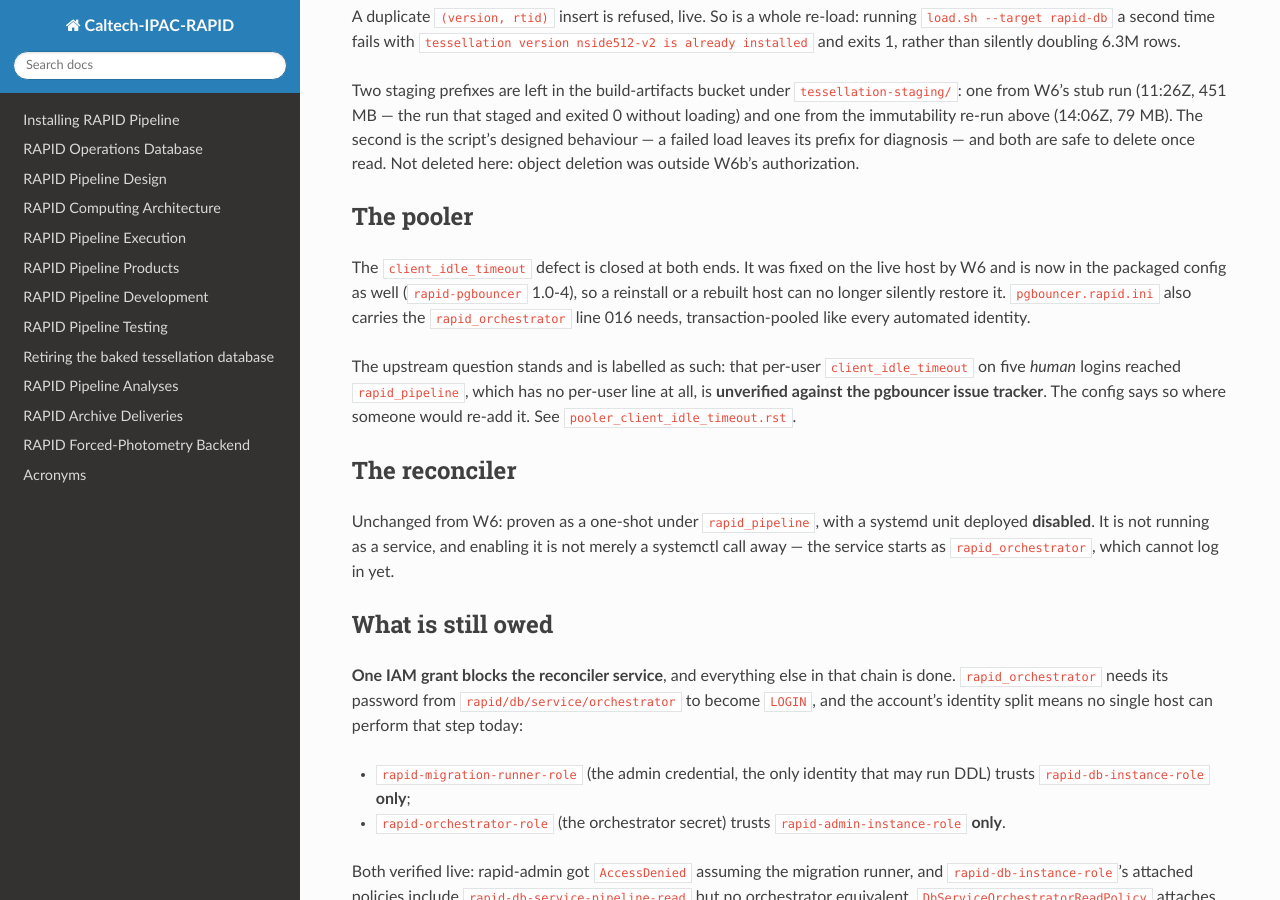
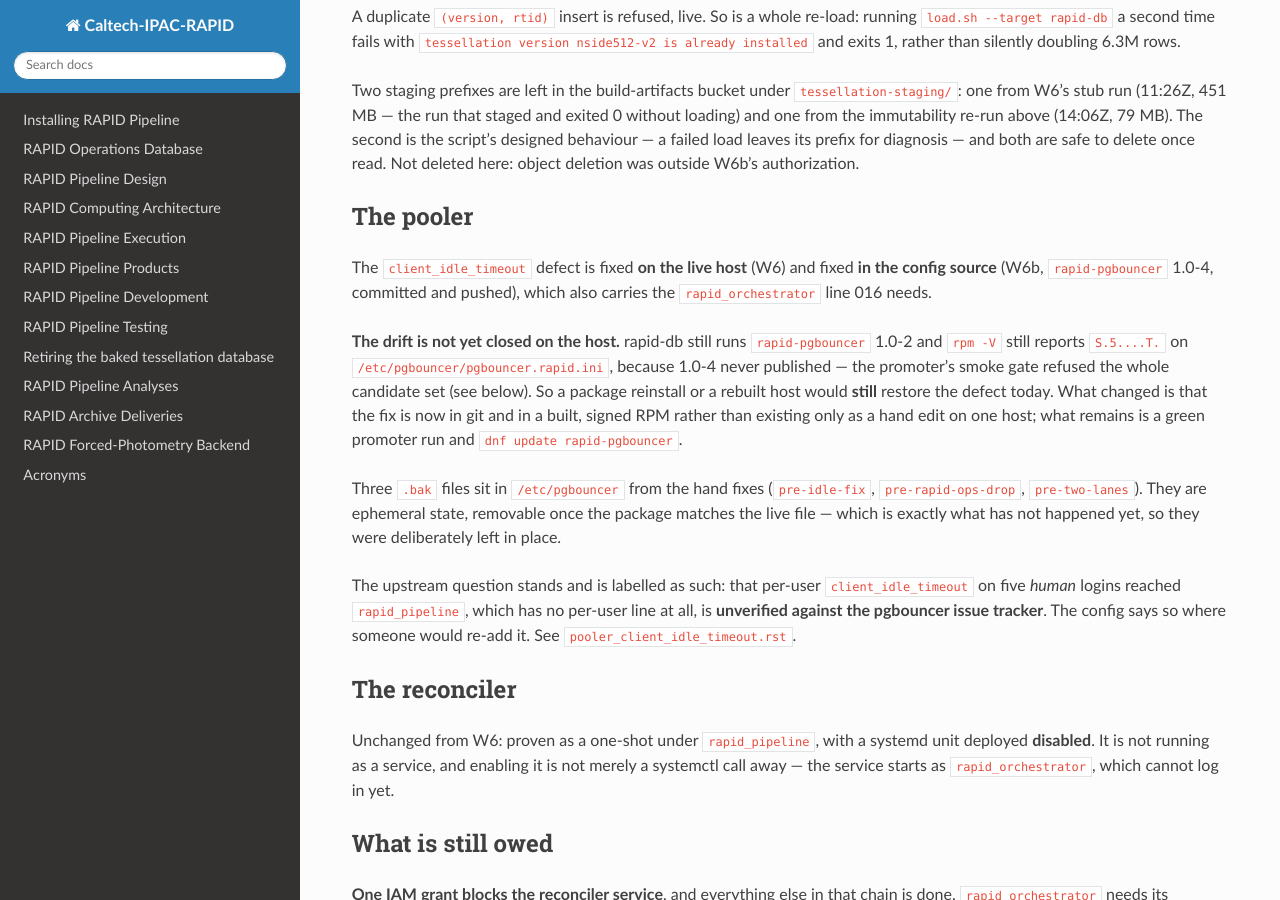
Before and after one commit to Caltech-IPAC/rapid, a Sphinx documentation site: the page built from docs/source/dev/w6b_state_summary.rst, in a window 1280 px wide and 900 px high, scrolled down 654 px. Built offline with Sphinx 7.4.7 and the Read the Docs theme 3.1.0, drawn with Linux system fonts in a browser that asks for light colours; some of the changed text lies outside the part shown.

Commit message:
docs: the pooler drift is half closed, not closed — and the gate that stopped it
Correcting a claim these two documents made before the evidence supported
it. The packaged pgbouncer fix is committed and builds and signs cleanly as
rapid-pgbouncer 1.0-4, but it never published: rapid-db still runs 1.0-2 and
rpm -V still reports S.5....T. on pgbouncer.rapid.ini. So the drift is open
on the host, and a rebuilt host would still restore the defect today. What
changed is that the fix now lives in git and in a signed RPM rather than
only as a hand edit on one machine.

What stopped it is worth recording, because it is the last gate between a
built package and a published one. The promoter installs the whole signed
candidate set on a disposable canary from the golden AMI, and that smoke run
died on a dnf cache miss for rapid-release — the repo definition package —
right after a GPG key import. Not a rapid-pgbouncer problem: the gate's own
inventory reports rapid-pgbouncer=true, built, signed and present. Refusing
to publish an unproven set is the correct behaviour, so this is the gate
working, not failing.

The three .bak files in /etc/pgbouncer stay for the same reason: they are
removable once the package matches the live file, which is precisely what
has not happened yet.

Co-Authored-By: Claude Opus 5 <noreply@anthropic.com>
Claude-Session: https://claude.ai/code/session_01N7uWEKwvUZeMtBYTAVBUiL

```diff
--- a/docs/source/dev/w6b_state_summary.rst
+++ b/docs/source/dev/w6b_state_summary.rst
@@ -51,12 +51,24 @@ outside W6b's authorization.
 The pooler
 ----------
 
-The ``client_idle_timeout`` defect is closed at both ends. It was fixed
-on the live host by W6 and is now in the packaged config as well
-(``rapid-pgbouncer`` 1.0-4), so a reinstall or a rebuilt host can no
-longer silently restore it. ``pgbouncer.rapid.ini`` also carries the
-``rapid_orchestrator`` line 016 needs, transaction-pooled like every
-automated identity.
+The ``client_idle_timeout`` defect is fixed **on the live host** (W6) and
+fixed **in the config source** (W6b, ``rapid-pgbouncer`` 1.0-4, committed
+and pushed), which also carries the ``rapid_orchestrator`` line 016 needs.
+
+**The drift is not yet closed on the host.** rapid-db still runs
+``rapid-pgbouncer`` 1.0-2 and ``rpm -V`` still reports ``S.5....T.`` on
+``/etc/pgbouncer/pgbouncer.rapid.ini``, because 1.0-4 never published —
+the promoter's smoke gate refused the whole candidate set (see below). So
+a package reinstall or a rebuilt host would **still** restore the defect
+today. What changed is that the fix is now in git and in a built, signed
+RPM rather than existing only as a hand edit on one host; what remains is
+a green promoter run and ``dnf update rapid-pgbouncer``.
+
+Three ``.bak`` files sit in ``/etc/pgbouncer`` from the hand fixes
+(``pre-idle-fix``, ``pre-rapid-ops-drop``, ``pre-two-lanes``). They are
+ephemeral state, removable once the package matches the live file — which
+is exactly what has not happened yet, so they were deliberately left in
+place.
 
 The upstream question stands and is labelled as such: that per-user
 ``client_idle_timeout`` on five *human* logins reached ``rapid_pipeline``,
@@ -139,6 +151,34 @@ load, deliberately, and they arrived after the runner did — so five tests
 errored with "the release's science configuration is missing", an error
 correctly naming a staging gap that reads as a wrong image.
 
+The promoter's smoke gate
+-------------------------
+
+Worth knowing before the next release attempt, because it is the last gate
+between a built package and a published one, and it is where W6b's RPM
+publish stopped.
+
+The promoter builds, signs, and then installs the whole signed candidate
+set on a **disposable canary** launched from the golden AMI. That smoke run
+failed on::
+
+    [Errno 2] No such file or directory:
+    '/var/cache/dnf/rapid-.../packages/rapid-release-1.1-2.el10.noarch.rpm'
+
+    FAIL: integration smoke failed on the signed candidate set — no publish
+
+Two things this is NOT: it is not a rapid-pgbouncer problem (the gate's own
+inventory line reports ``rapid-pgbouncer=true`` — the package built, signed,
+and is present in the candidate repo), and it is not the baseline-duplicate
+defect below, which was fixed earlier in the same run and did not recur.
+
+It is a dnf cache miss on the canary, on ``rapid-release`` — the repo
+definition package — immediately after a GPG key import. The refusal to
+publish on it is correct behaviour: an unproven candidate set must not
+reach the repo. Whether it is a flake or a standing defect in the smoke
+harness was not established here; one retry was run and its outcome is in
+the W6b ledger.
+
 One CI defect, found and fixed
 ------------------------------
 
```
Also changed, not shown: docs/source/dev/pooler_client_idle_timeout.rst (+22 -14 lines).
